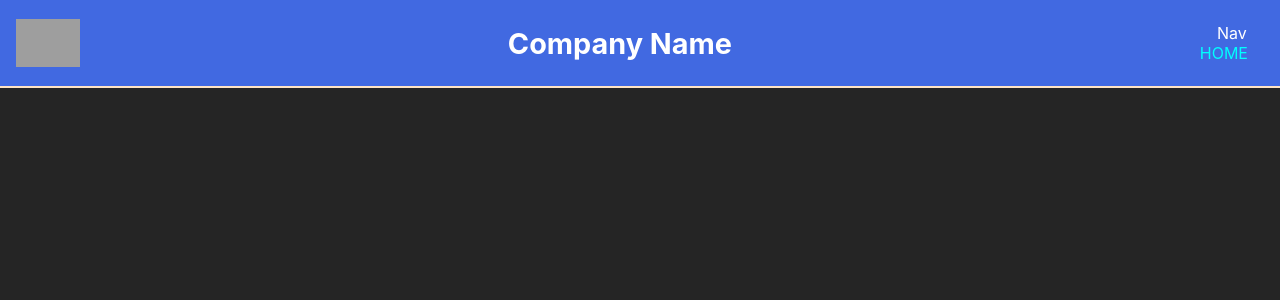
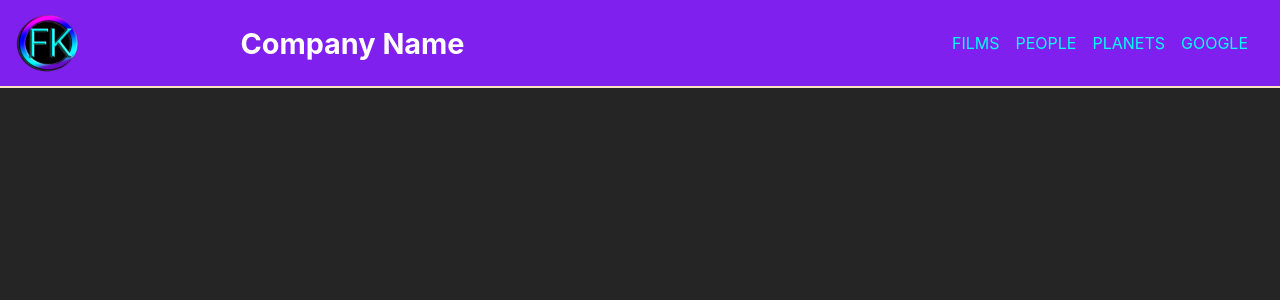
Before and after one commit to Fabian295/my-react-2021-2022, a React (Create React App) app: page / in a window 1280 px wide. Shown: the top 300 px of the page. Built offline with nearby package versions, Linux system fonts and the light colour scheme; grey boxes are pictures that could not be loaded.

Commit message:
Add the links  array  (in Nav.js) , made the Link component working  by using the map() method and props

```diff
--- a/src/components/Header/Header.js
+++ b/src/components/Header/Header.js
@@ -1,5 +1,5 @@
 import React from 'react'
-import logo from './logo192.png'
+import logo from './logo.png'
 import './header.css'
 import Nav from './Nav/Nav'
 
--- a/src/components/Header/Nav/Link/Link.js
+++ b/src/components/Header/Nav/Link/Link.js
@@ -1,11 +1,11 @@
 import React from "react";
 import './link.css'
 
-export default function Link() {
-
+export default function Link(props) {
+  const { title, url } = props.link;
   return (
     <li className="nav-li">
-      <a className="nav-link" href="/">Home</a>
+      <a className="nav-link" href={url}>{title}</a>
     </li>
   )
 }
--- a/src/components/Header/Nav/Nav.js
+++ b/src/components/Header/Nav/Nav.js
@@ -3,12 +3,21 @@ import './nav.css'
 import Link from './Link/Link'
 
 const Nav = () => {
+  const links = [
+    { title: 'Films', url: 'https://swapi.dev/api/films/' },
+    { title: 'People', url: 'https://swapi.dev/api/people/' },
+    { title: 'Planets', url: 'https://swapi.dev/api/planets/' },
+    { title: 'Google', url: 'https://www.google.com/' },
+  ]
   return (
     <ul className='nav-menu'
     >
-      Nav
 
-    <Link />
+    {links.map((linky) => (
+
+    <Link key={linky.title} link={linky} />
+
+    ))}
     </ul>
   )
 }
--- a/src/components/Header/Nav/nav.css
+++ b/src/components/Header/Nav/nav.css
@@ -0,0 +1,8 @@
+.nav-menu {
+  display: flex;
+  justify-content: flex-end;
+  align-items: center;
+  flex-basis: 48%;
+  flex-grow: 0;
+  flex-shrink: 1;
+}
--- a/src/components/Header/header.css
+++ b/src/components/Header/header.css
@@ -1,7 +1,7 @@
 .masthead {
   max-width: 100%;
+  background-color: royalblue;
   background-color: #8020ee;
-  background-color: royalblue;
   color: #fff;
   padding: 0.4rem 1rem;
   border-bottom: 2px solid bisque;
```
